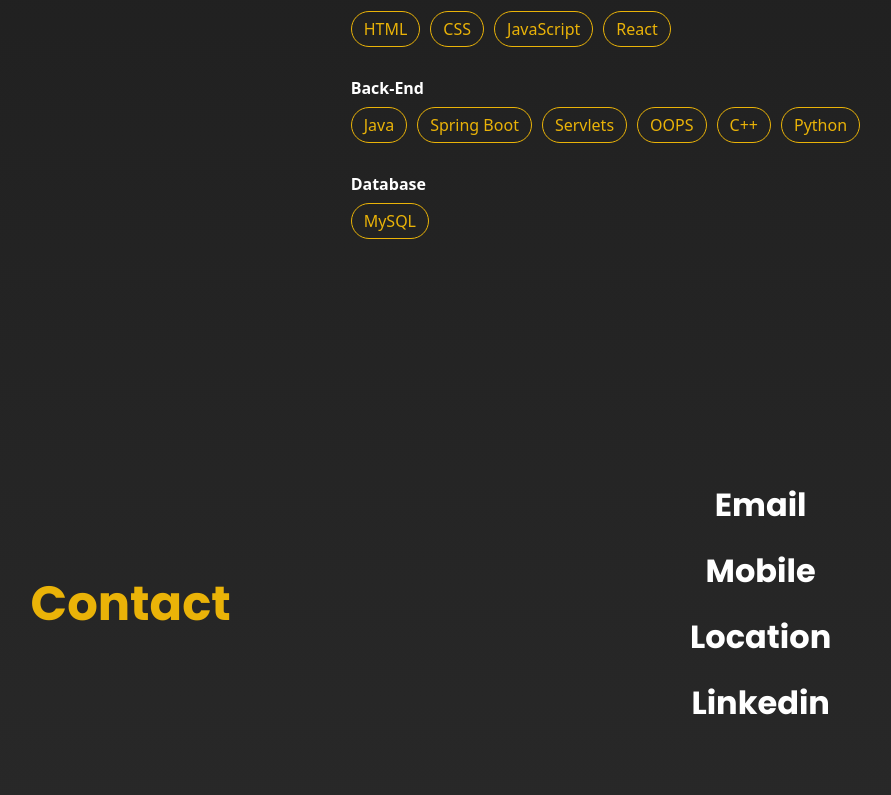
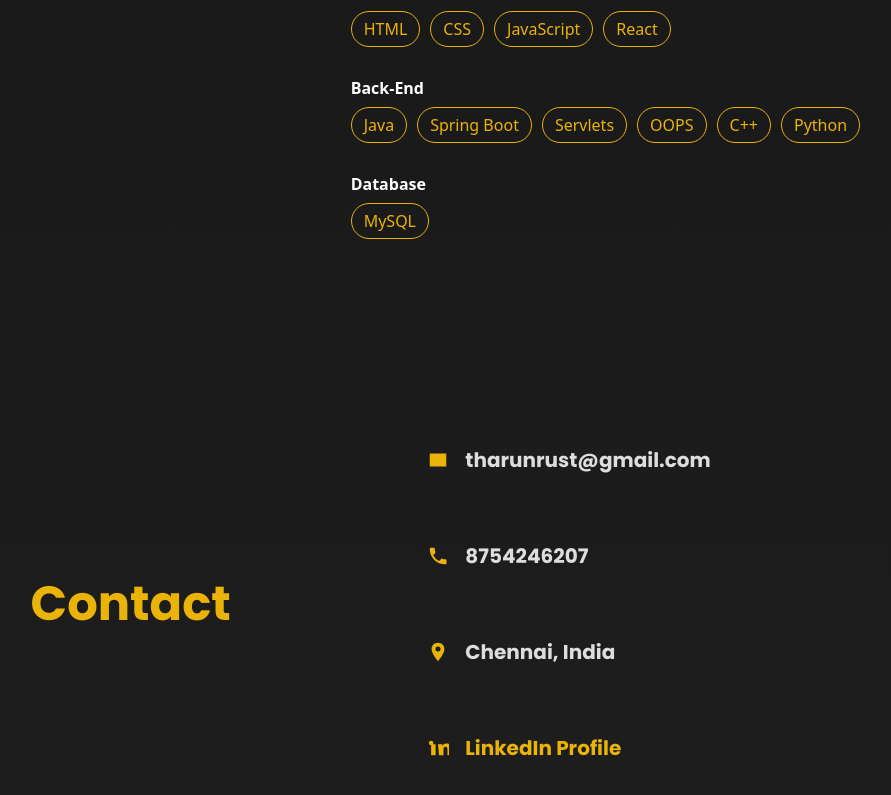
Before and after one commit to TharunVijai/portfolio-web, a React (Vite) app: page / in a window 1280 px wide. Shown: the part 2001-2796 px from the top of the page, without its empty margins (86-977 px from the left). Built offline with nearby package versions, Linux system fonts and the light colour scheme.

Commit message:
contact finalised

```diff
--- a/src/Components/Contact.css
+++ b/src/Components/Contact.css
@@ -31,8 +31,10 @@
 .contact-right {
   flex: 2;
   display: flex;
-  flex-direction: column; justify-content: center; align-items: center;
-  gap: 18px; padding: 40px;
+  flex-direction: column; justify-content: flex-start; align-items: flex-start;
+  gap: 26px; padding: 40px;
+  font-family: Poppins;   font-weight: 800;
+  font-size: clamp(16px, 2vw, 20px);
 }
 
 h2
@@ -40,38 +42,66 @@ h2
     font-family: Poppins;
     font-size: clamp(1rem,2rem,2rem);
 }
-/* LINKS */
 
-.contact-item a {
+
+.contact-row {
+  display: flex;
+  align-items: center;
+  padding: 20px; gap: 16px;
+  color: #ddd;
+  transition: 0.2s ease;
+}
+
+.contact-row:hover {
+  transform: translateX(4px); font-size: 24px;
+}
+
+.icon {
+  width: 22px;
+  height: 22px;
+  fill: #eab308;
+}
+
+.link {
   color: #eab308;
   text-decoration: none;
 }
 
-.contact-item a:hover {
-  text-decoration: underline;
+.link:hover {
+  text-decoration:underline;
+  font-size: 24px;
 }
 
 
 /* ===== MOBILE ===== */
 
 @media (max-width: 768px) {
+
   .contact-section {
     flex-direction: column;
+    padding: 0 20px;
     gap: 20px;
-    padding: 0 16px;
-    min-height: auto; margin-top: 40px;
   }
 
-  .contact-left h2 {
+  .contact-left h1 {
     font-size: 28px;
     text-align: center;
   }
 
   .contact-right {
+    padding: 0;
+    gap: 24px;
+  }
+
+  .contact-row {
+    font-size: 15px;
     gap: 14px;
   }
+  .link:hover { font-size: 18px; }
+  .contact-row:hover { font-size: 18px; }
 
-  .contact-item {
-    font-size: 14px;
+  .icon {
+    width: 18px;
+    height: 18px;
   }
 }
--- a/src/Components/Contact.jsx
+++ b/src/Components/Contact.jsx
@@ -11,10 +11,36 @@ const Contact = () => {
 
         {/* RIGHT CONTENT */}
         <div className="contact-right">
-            <h2>Email</h2>
-            <h2>Mobile</h2>
-            <h2>Location</h2>
-            <h2>Linkedin</h2>
+
+        <p className="contact-row">
+            <svg className="icon" viewBox="0 0 24 24">
+            <path d="M3 5h18v14H3V5zm9 7L3 6h18l-9 6z"/>
+            </svg>
+            tharunrust@gmail.com
+        </p>
+
+        <p className="contact-row">
+            <svg className="icon" viewBox="0 0 24 24">
+            <path d="M6.6 10.8a15 15 0 006.6 6.6l2.2-2.2c.3-.3.7-.4 1.1-.3 1.2.4 2.5.6 3.8.6.6 0 1 .4 1 1V20c0 .6-.4 1-1 1C10.3 21 3 13.7 3 4c0-.6.4-1 1-1h3.5c.6 0 1 .4 1 1 0 1.3.2 2.6.6 3.8.1.4 0 .8-.3 1.1l-2.2 2.2z"/>
+            </svg>
+            8754246207
+        </p>
+
+        <p className="contact-row">
+            <svg className="icon" viewBox="0 0 24 24">
+            <path d="M12 2C8 2 5 5 5 9c0 5 7 13 7 13s7-8 7-13c0-4-3-7-7-7zm0 9.5A2.5 2.5 0 1112 6a2.5 2.5 0 010 5.5z"/>
+            </svg>
+            Chennai, India
+        </p>
+
+        <a
+            href="https://www.linkedin.com/in/tharunvijay011" target="_blank" className="contact-row link" >
+            <svg className="icon" viewBox="0 0 24 24">
+            <path d="M6.94 6.5A2.44 2.44 0 114.5 4.06 2.44 2.44 0 016.94 6.5zM4.5 8h4.88v12H4.5zm7.44 0h4.68v1.64h.07a5.14 5.14 0 014.63-2.55c4.95 0 5.86 3.26 5.86 7.5V20h-4.88v-6.06c0-1.45 0-3.32-2-3.32s-2.3 1.58-2.3 3.21V20h-4.88z"/>
+            </svg>
+            LinkedIn Profile
+        </a>
+
         </div>
 
         </div>
--- a/src/Components/Hero.css
+++ b/src/Components/Hero.css
@@ -16,7 +16,7 @@
 .heroPhoto {
   display: flex;
   justify-content: center;
-  align-items: center;
+  align-items: center; border: solid 1px #a1a1aa; height: 250px;
 }
 
 .heroContent,
--- a/src/Components/Projects.css
+++ b/src/Components/Projects.css
@@ -47,8 +47,8 @@
 /* image */
 .project-card img {
   width: 100%;  padding: 10px;
-  border-radius: 6px;
-  margin-bottom: 15px;
+  border-radius: 10px;
+  margin-bottom: 10px; margin-top: 5px;
 }
 
 /* title */
--- a/src/index.css
+++ b/src/index.css
@@ -20,7 +20,7 @@ body {
   background: linear-gradient(
     to bottom,
     #0f0f0f,
-    #292929
+    #1e1e1e
   );
   color: var(--text);
 }
```
Also changed, not shown: src/App.css (line endings or trailing spaces).
